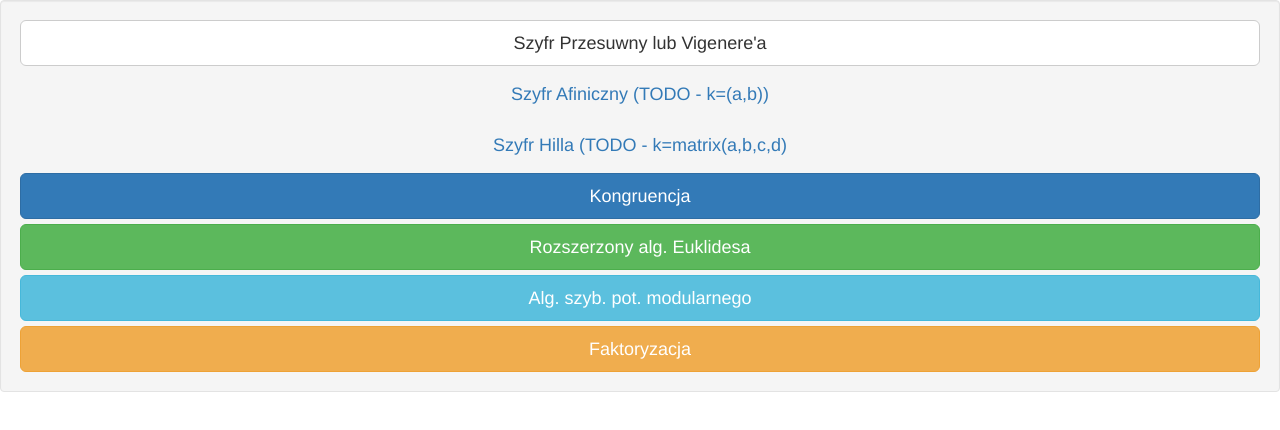
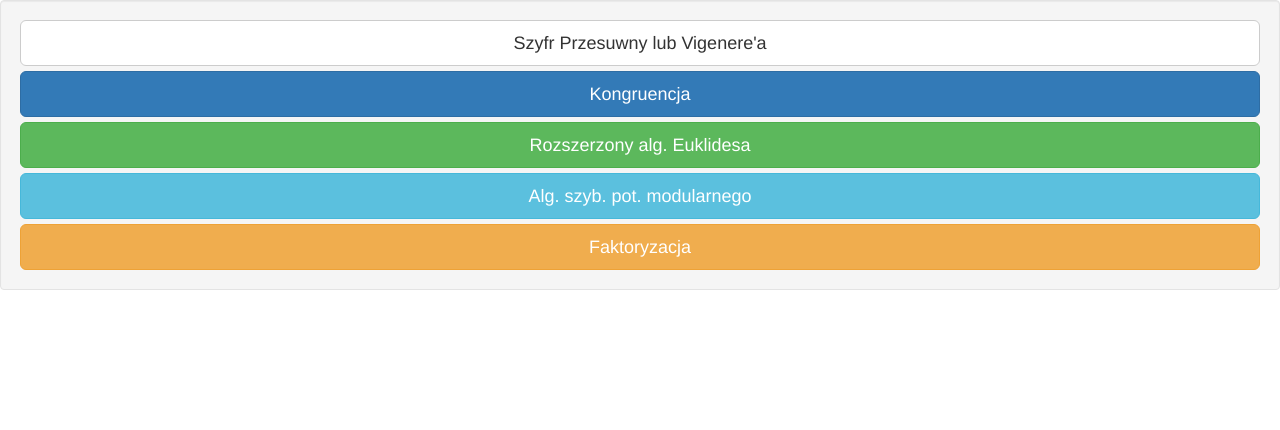
Before and after one commit to piecioshka/wkr, a plain HTML site: page index.html in a window 1280 px wide. Drawn offline with nearby package versions, Linux system fonts and the light colour scheme.

Commit message:
GA: use features

```diff
--- a/index.html
+++ b/index.html
@@ -10,8 +10,8 @@
 <body>
     <article class="well">
         <a class="btn btn-default btn-lg btn-block" href="../wkr-szyfr-przesuwny-lub-vigenere-a/">Szyfr Przesuwny lub Vigenere'a</a>
-        <a class="btn btn-lg btn-block" href="../wkr-szyfr-afiniczny/">Szyfr Afiniczny (TODO - k=(a,b))</a>
-        <a class="btn btn-lg btn-block" href="../wkr-szyfr-hilla/">Szyfr Hilla (TODO - k=matrix(a,b,c,d)</a>
+        <!--<a class="btn btn-lg btn-block" href="../wkr-szyfr-afiniczny/">Szyfr Afiniczny (TODO - k=(a,b))</a>-->
+        <!--<a class="btn btn-lg btn-block" href="../wkr-szyfr-hilla/">Szyfr Hilla (TODO - k=matrix(a,b,c,d)</a>-->
         <a class="btn btn-primary btn-lg btn-block" href="../wkr-kongruencja/">Kongruencja</a>
         <a class="btn btn-success btn-lg btn-block" href="../wkr-rozszerzony-algorytm-euklidesa/">Rozszerzony alg. Euklidesa</a>
         <a class="btn btn-info btn-lg btn-block" href="../wkr-algorytm-szybkiego-potegowania-modularnego/">Alg. szyb. pot. modularnego</a>
--- a/scripts/statistics.js
+++ b/scripts/statistics.js
@@ -5,4 +5,5 @@ m=s.getElementsByTagName(o)[0];a.async=1;a.src=g;m.parentNode.insertBefore(a,m)
 
 ga('create', 'UA-5140088-20', 'auto');
 ga('require', 'linkid', 'linkid.js');
+ga('require', 'displayfeatures');
 ga('send', 'pageview');
```
